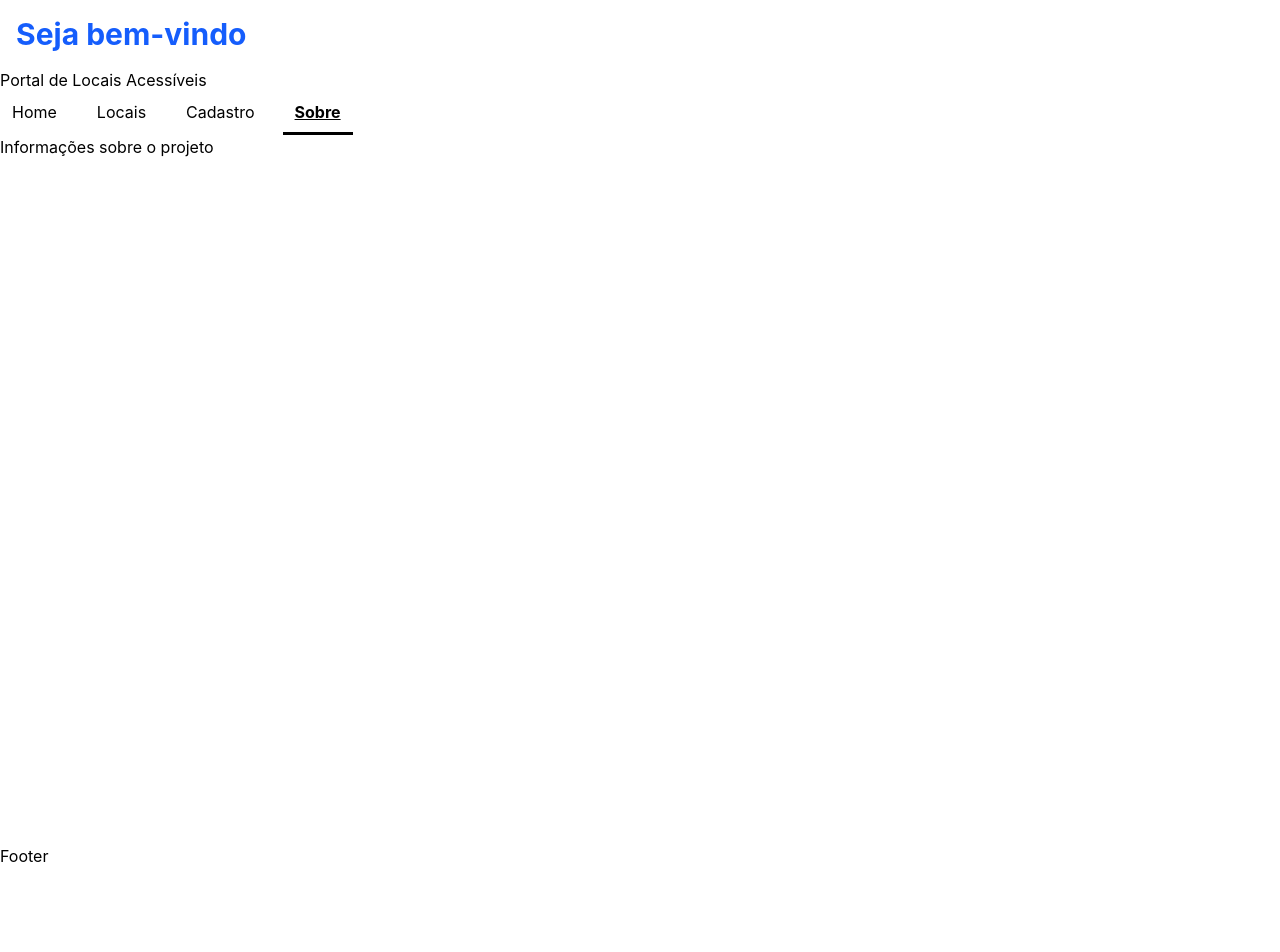
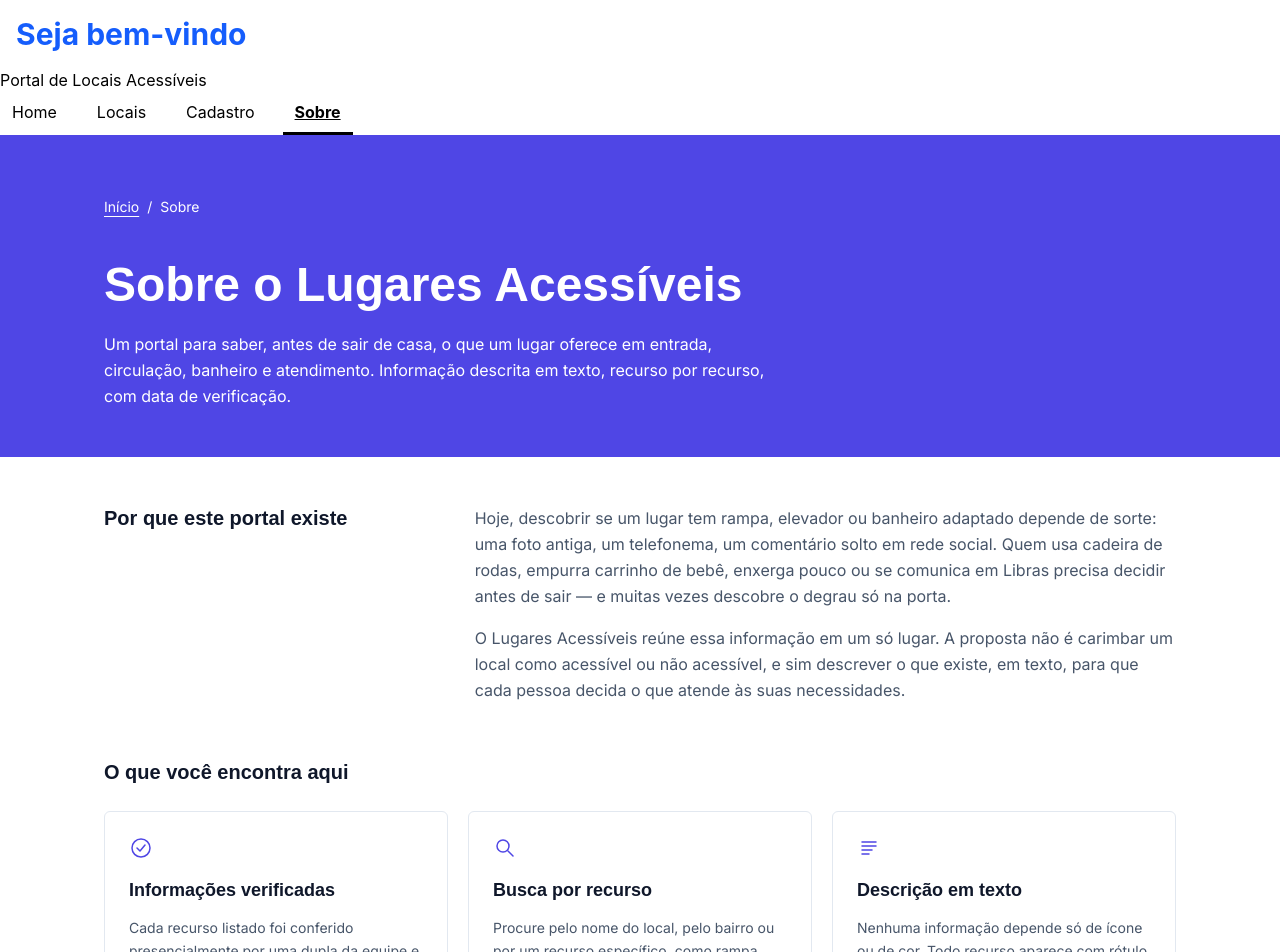
Before and after one commit to 1TDSPH-26/portal-locais-acessiveis, a React (Vite) app: page /sobre in a window 1280 px wide. Shown: the top 952 px of the page. Before the commit the page ends 868 px from the top, so only its background shows below. Built offline with nearby package versions, Linux system fonts and the light colour scheme; a web font is replaced by a local one.

Commit message:
feat: finalizaçao da pagina sobre, acrescentando todo o conteudo.

```diff
--- a/src/pages/Sobre/Sobre.tsx
+++ b/src/pages/Sobre/Sobre.tsx
@@ -1,3 +1,161 @@
+import { Link } from 'react-router'
+
+const recursos = [
+  { titulo: 'Informações verificadas', icone: 'verificacao', descricao: 'Cada recurso listado foi conferido presencialmente por uma dupla da equipe e a ficha do local mostra o mês da última verificação.' },
+  { titulo: 'Busca por recurso', icone: 'busca', descricao: 'Procure pelo nome do local, pelo bairro ou por um recurso específico, como rampa, piso tátil, elevador ou intérprete de Libras.' },
+  { titulo: 'Descrição em texto', icone: 'texto', descricao: 'Nenhuma informação depende só de ícone ou de cor. Todo recurso aparece com rótulo escrito, legível por leitores de tela.' },
+]
+
+const etapas = [
+  { titulo: 'Indicação', descricao: 'O local entra na fila por indicação de quem usa o portal, de organizações parceiras ou de buscas da própria equipe.' },
+  { titulo: 'Visita', descricao: 'Uma dupla percorre o trajeto completo: chegada, entrada, circulação interna, banheiro e balcão de atendimento.' },
+  { titulo: 'Registro', descricao: 'Cada recurso vira uma frase descritiva, não uma nota ou estrela. O que a dupla não conseguiu conferir fica de fora da ficha.' },
+  { titulo: 'Data de verificação', descricao: 'A ficha recebe o mês da visita para que você saiba quando as informações foram verificadas pela equipe.' },
+]
+
+const compromissos = [
+  { titulo: 'Contraste medido', descricao: 'Texto e fundo devem ter contraste suficiente para uma leitura confortável.' },
+  { titulo: 'Alvos de 48px', descricao: 'Botões e campos devem ter uma área de interação de pelo menos 48px de altura.' },
+  { titulo: 'Teclado primeiro', descricao: 'A navegação deve funcionar pelo teclado, com ordem lógica e foco visível.' },
+  { titulo: 'Cor nunca sozinha', descricao: 'Erros, sucesso e recursos do local devem sempre trazer uma mensagem em texto.' },
+  { titulo: 'Ícone com rótulo', descricao: 'Nenhum ícone é o único portador de informação em qualquer tela.' },
+  { titulo: 'Espaçamento de texto', descricao: 'O texto deve permitir ajustes de espaçamento e ampliação sem sobreposição.' },
+]
+
+function IconeRecurso({ tipo }: { tipo: string }) {
+  return (
+    <svg aria-hidden="true" focusable="false" width="24" height="24" viewBox="0 0 24 24" fill="none" stroke="currentColor" strokeWidth="1.5" strokeLinecap="round" strokeLinejoin="round" className="text-primaria-600">
+      {tipo === 'verificacao' && <><circle cx="12" cy="12" r="9" /><path d="m8 12 3 3 5-6" /></>}
+      {tipo === 'busca' && <><circle cx="10" cy="10" r="6" /><path d="m15 15 5 5" /></>}
+      {tipo === 'texto' && <path d="M5 6h14M5 10h14M5 14h10M5 18h7" />}
+    </svg>
+  )
+}
+
+const tituloSecao = 'font-display text-h3 font-bold leading-snug'
+
 export default function Sobre() {
-  return <h1>Informações sobre o projeto</h1>
+  return (
+    <article className="bg-fundo font-corpo text-corpo-16 leading-relaxed text-texto" aria-labelledby="sobre-titulo">
+      <header className="bg-primaria-600 text-fundo">
+        <div className="mx-auto max-w-6xl px-6 py-10 sm:px-10 sm:py-12">
+          <nav aria-label="Caminho de navegação" className="mb-6 text-corpo-14">
+            <ol className="flex flex-wrap items-center gap-2">
+              <li>
+                <Link to="/" className="inline-flex min-h-12 items-center underline underline-offset-4 focus-visible:outline-2 focus-visible:outline-offset-4 focus-visible:outline-fundo">Início</Link>
+              </li>
+              <li aria-hidden="true">/</li>
+              <li aria-current="page">Sobre</li>
+            </ol>
+          </nav>
+          <h1 id="sobre-titulo" className="font-display text-h1 font-bold leading-tight sm:text-display">Sobre o Lugares Acessíveis</h1>
+          <p className="mt-4 max-w-2xl">
+            Um portal para saber, antes de sair de casa, o que um lugar oferece em
+            entrada, circulação, banheiro e atendimento. Informação descrita em
+            texto, recurso por recurso, com data de verificação.
+          </p>
+        </div>
+      </header>
+
+      <div className="mx-auto max-w-6xl space-y-12 px-6 py-12 sm:space-y-14 sm:px-10">
+        <section aria-labelledby="sobre-proposito" className="grid gap-5 md:grid-cols-3 md:gap-10">
+          <h2 id="sobre-proposito" className={tituloSecao}>Por que este portal existe</h2>
+          <div className="space-y-4 text-secundaria md:col-span-2">
+            <p>
+              Hoje, descobrir se um lugar tem rampa, elevador ou banheiro adaptado
+              depende de sorte: uma foto antiga, um telefonema, um comentário solto
+              em rede social. Quem usa cadeira de rodas, empurra carrinho de bebê,
+              enxerga pouco ou se comunica em Libras precisa decidir antes de sair
+              — e muitas vezes descobre o degrau só na porta.
+            </p>
+            <p>
+              O Lugares Acessíveis reúne essa informação em um só lugar. A proposta
+              não é carimbar um local como acessível ou não acessível, e sim
+              descrever o que existe, em texto, para que cada pessoa decida o que
+              atende às suas necessidades.
+            </p>
+          </div>
+        </section>
+
+        <section aria-labelledby="sobre-recursos">
+          <h2 id="sobre-recursos" className={tituloSecao}>O que você encontra aqui</h2>
+          <ul className="mt-6 grid gap-5 md:grid-cols-3">
+            {recursos.map((recurso) => (
+              <li key={recurso.titulo} className="rounded-md border border-borda-decorativa p-6">
+                <IconeRecurso tipo={recurso.icone} />
+                <h3 className="mt-4 font-display text-corpo-18 font-bold">{recurso.titulo}</h3>
+                <p className="mt-3 text-corpo-14 text-secundaria">{recurso.descricao}</p>
+              </li>
+            ))}
+          </ul>
+        </section>
+
+        <section aria-labelledby="sobre-verificacao">
+          <h2 id="sobre-verificacao" className={tituloSecao}>Como verificamos as informações</h2>
+          <ol className="mt-6 grid gap-x-10 gap-y-6 md:grid-cols-2">
+            {etapas.map((etapa, indice) => (
+              <li key={etapa.titulo} className="flex items-start gap-4">
+                <span aria-hidden="true" className="flex size-9 shrink-0 items-center justify-center rounded-full bg-primaria-600 text-corpo-14 font-bold text-fundo">{indice + 1}</span>
+                <div>
+                  <h3 className="font-display text-corpo-18 font-bold">{etapa.titulo}</h3>
+                  <p className="mt-2 text-corpo-14 text-secundaria">{etapa.descricao}</p>
+                </div>
+              </li>
+            ))}
+          </ol>
+        </section>
+
+        <section aria-labelledby="sobre-acessibilidade" className="rounded-md border border-borda-decorativa bg-fundo-suave p-6 sm:p-8">
+          <h2 id="sobre-acessibilidade" className={tituloSecao}>Nosso compromisso com a acessibilidade</h2>
+          <p className="mt-4 text-corpo-14 text-secundaria">
+            A acessibilidade orienta o desenvolvimento do portal. Estes são os
+            compromissos que guiam a construção e a revisão das telas:
+          </p>
+          <ul className="mt-6 grid gap-6 sm:grid-cols-2 lg:grid-cols-3">
+            {compromissos.map((compromisso) => (
+              <li key={compromisso.titulo}>
+                <h3 className="font-display text-corpo-16 font-bold">{compromisso.titulo}</h3>
+                <p className="mt-2 text-corpo-14 text-secundaria">{compromisso.descricao}</p>
+              </li>
+            ))}
+          </ul>
+        </section>
+
+        <section aria-labelledby="sobre-equipe" className="grid gap-5 md:grid-cols-3 md:gap-10">
+          <h2 id="sobre-equipe" className={tituloSecao}>Quem faz</h2>
+          <div className="space-y-5 md:col-span-2">
+            <p>
+              O Lugares Acessíveis é um projeto acadêmico desenvolvido como parte
+              do Challenge da FIAP. Design, conteúdo e verificação em campo são
+              feitos pela própria equipe.
+            </p>
+            <dl className="grid gap-5 rounded-md border border-borda-decorativa p-5 sm:grid-cols-2">
+              <div>
+                <dt className="text-legenda text-secundaria">Turma</dt>
+                <dd className="mt-1 font-bold">1TDSPH-26</dd>
+              </div>
+              <div>
+                <dt className="text-legenda text-secundaria">Instituição</dt>
+                <dd className="mt-1 font-bold">FIAP</dd>
+              </div>
+            </dl>
+          </div>
+        </section>
+
+        <section aria-labelledby="sobre-contato" className="flex flex-col items-start gap-6 rounded-md bg-primaria-600 p-6 text-fundo sm:p-8 md:flex-row md:items-center md:justify-between">
+          <div className="max-w-2xl">
+            <h2 id="sobre-contato" className={tituloSecao}>Encontrou uma informação desatualizada?</h2>
+            <p className="mt-3 text-corpo-14">
+              Se um recurso mudou ou deixou de existir, avise a equipe pelo
+              repositório do projeto. Sua contribuição ajuda a manter as
+              informações atualizadas.
+            </p>
+          </div>
+          <a href="" className="inline-flex min-h-12 shrink-0 items-center justify-center rounded-sm border border-fundo bg-fundo px-5 py-3 text-center text-corpo-14 font-bold text-primaria-700 hover:bg-fundo-suave focus-visible:outline-2 focus-visible:outline-offset-4 focus-visible:outline-fundo">
+            Falar com a equipe
+          </a>
+        </section>
+      </div>
+    </article>
+  )
 }
```
